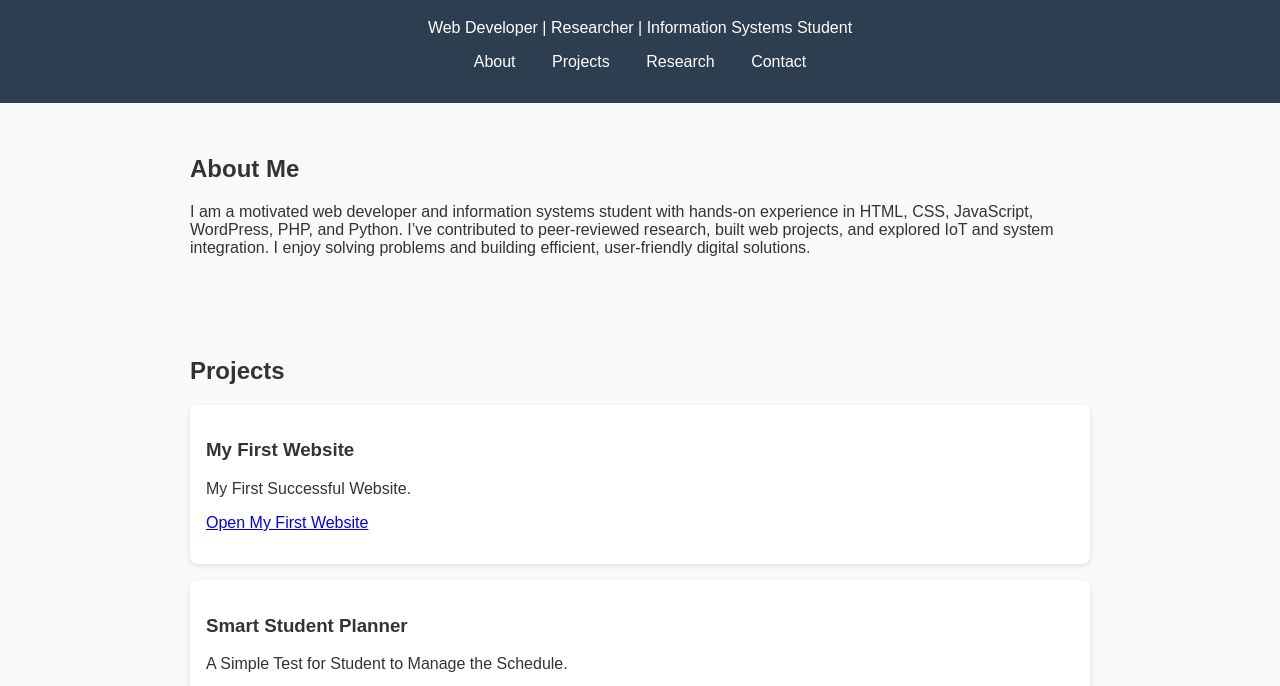
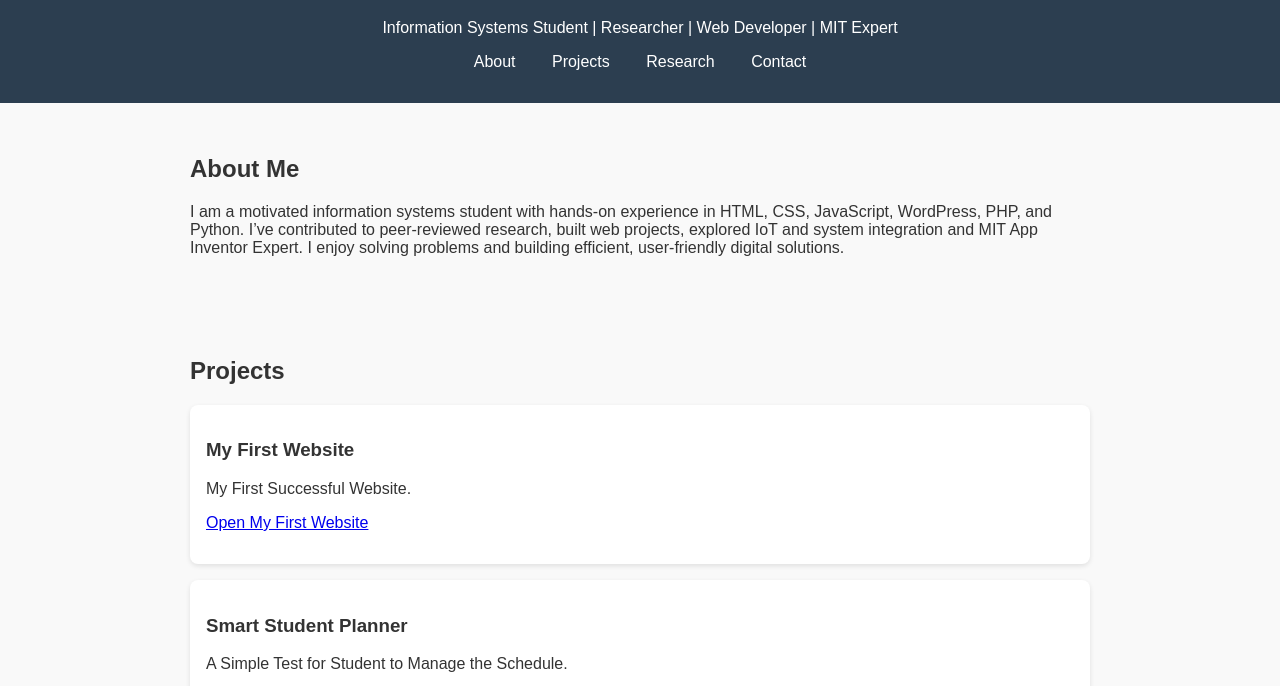
Before and after one commit to mujeeb-ullah-khan/mujeeb-ullah-khan.github.io, a plain HTML site: page index.html in a window 1280 px wide. Shown: the part 93-779 px from the top of the page. Drawn offline with Linux system fonts and the light colour scheme.

Commit message:
Update index.html

```diff
--- a/index.html
+++ b/index.html
@@ -10,7 +10,7 @@
 <body>
   <header>
     <h1>Mujeeb Ullah Khan</h1>
-    <p>Web Developer | Researcher | Information Systems Student</p>
+    <p>Information Systems Student | Researcher | Web Developer | MIT Expert</p>
     <nav>
       <a href="#about">About</a>
       <a href="#projects">Projects</a>
@@ -21,7 +21,7 @@
 
   <section id="about">
     <h2>About Me</h2>
-    <p>I am a motivated web developer and information systems student with hands-on experience in HTML, CSS, JavaScript, WordPress, PHP, and Python. I’ve contributed to peer-reviewed research, built web projects, and explored IoT and system integration. I enjoy solving problems and building efficient, user-friendly digital solutions.</p>
+    <p>I am a motivated information systems student with hands-on experience in HTML, CSS, JavaScript, WordPress, PHP, and Python. I’ve contributed to peer-reviewed research, built web projects, explored IoT and system integration and MIT App Inventor Expert. I enjoy solving problems and building efficient, user-friendly digital solutions.</p>
   </section>
 
   <section id="projects">
@@ -80,7 +80,7 @@
     <h2>Research Publications</h2>
     <ul>
       <li><strong>Aligning Information Systems and Business Processes in the Coffee Industry</strong> - <a href="https://ejournal.radenintan.ac.id/index.php/AISJ/article/view/23078/0" target="_blank">View Paper</a></li>
-      <li><strong>Deep Learning-Based Speech Recognition</strong> - <a href="https://ejournal.radenintan.ac.id/index.php/IJECS/article/view/22918/0" target="_blank">View Paper</a></li>
+      <li><strong>Digital Signal Processing for The Development of Deep Learning-Based Speech Recognition Technology</strong> - <a href="https://ejournal.radenintan.ac.id/index.php/IJECS/article/view/22918/0" target="_blank">View Paper</a></li>
     </ul>
   </section>
 
```
